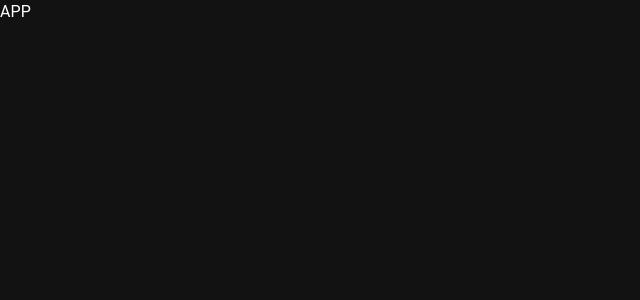
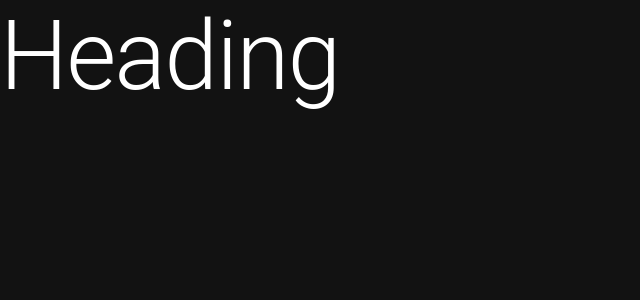
Before and after one commit to imriShCodeArt/components, a React app: page / in a window 1280 px wide. Shown: the top 300 px of the page, without its empty margins (0-640 px from the left). Built offline with nearby package versions, Linux system fonts and the light colour scheme.

Commit message:
Update App.js

```diff
--- a/src/App.js
+++ b/src/App.js
@@ -1,6 +1,7 @@
 import React from 'react'
 import { hot } from "react-hot-loader/root";
-
+import Box from '@mui/material/Box'
+import Heading from '../shared/data_display/Heading'
 //  ******* clears console after each code update ******
 window.addEventListener("message", function onWebpackMessage(e) {
   console.clear();
@@ -10,9 +11,9 @@ window.addEventListener("message", function onWebpackMessage(e) {
 const App = () => {
 
   return (
-    <>
-    APP
-    </>
+    <Box>
+      <Heading text={'Heading'} />
+    </Box>
   )
 }
 
```
